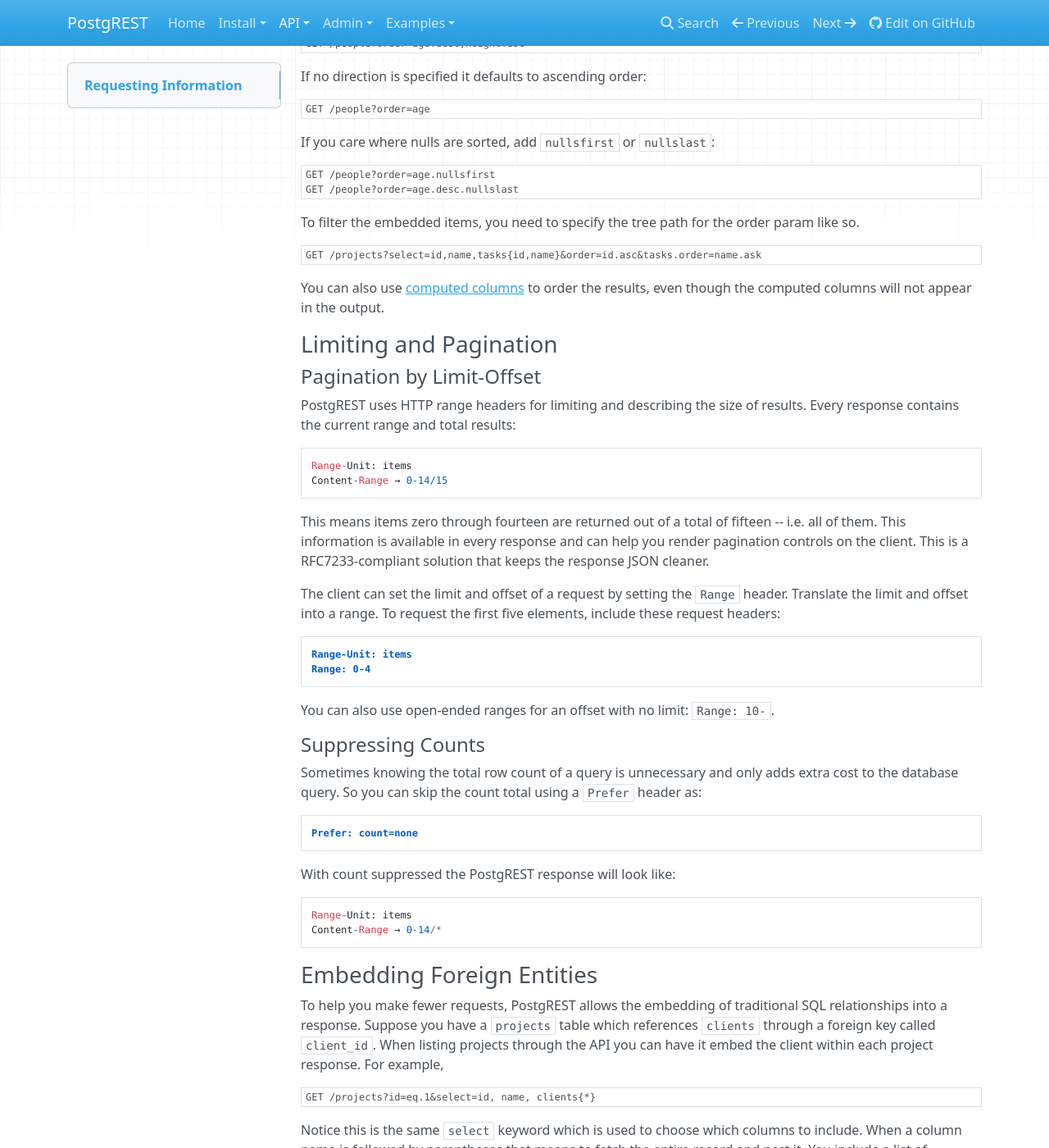
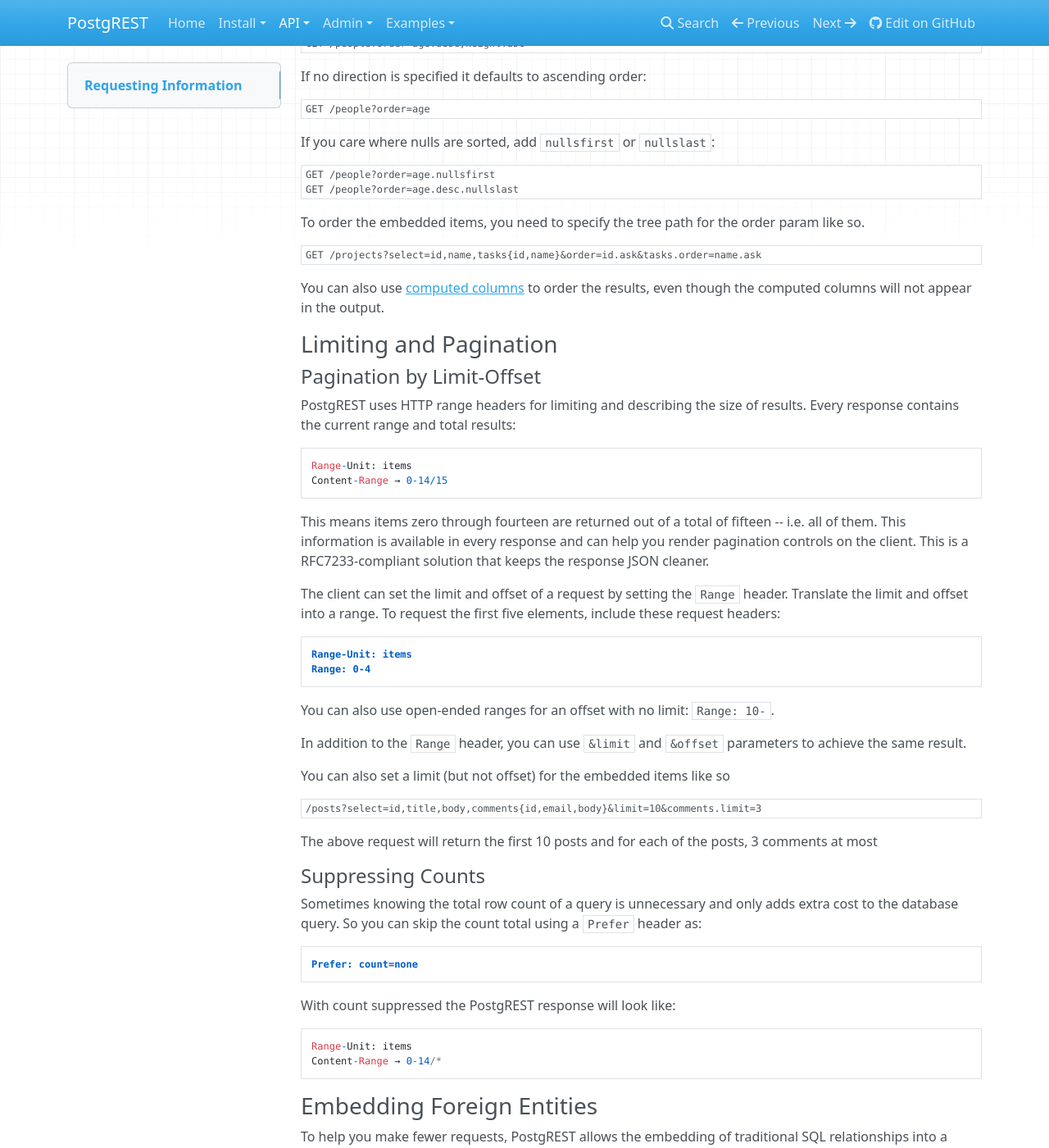
Before and after one commit to PostgREST/postgrest, an MkDocs documentation site: the page built from docs/api/reading.md, in a window 1280 px wide and 1400 px high, scrolled down 2810 px. Shown: the whole window at 82% size. Built offline with MkDocs 1.6.1, drawn with Linux system fonts in a browser that asks for light colours; nearby versions of some CDN libraries; old or Windows-style settings are respelled for this version of MkDocs; some of the changed text lies outside the part shown.

Commit message:
Limit embeded items

````diff
--- a/docs/api/reading.md
+++ b/docs/api/reading.md
@@ -172,9 +172,9 @@ GET /people?order=age.nullsfirst
 GET /people?order=age.desc.nullslast
 ```
 
-To filter the embedded items, you need to specify the tree path for the order param like so.
+To order the embedded items, you need to specify the tree path for the order param like so.
 ```HTTP
-GET /projects?select=id,name,tasks{id,name}&order=id.asc&tasks.order=name.ask
+GET /projects?select=id,name,tasks{id,name}&order=id.ask&tasks.order=name.ask
 ```
 
 
@@ -213,6 +213,15 @@ Range: 0-4
 
 You can also use open-ended ranges for an offset with no limit:
 `Range: 10-`.
+
+In addition to the `Range` header, you can use `&limit` and `&offset` parameters
+to achieve the same result.
+
+You can also set a limit (but not offset) for the embedded items like so
+```HTTP
+/posts?select=id,title,body,comments{id,email,body}&limit=10&comments.limit=3
+```
+The above request will return the first 10 posts and for each of the posts, 3 comments at most
 
 #### Suppressing Counts
 
@@ -310,6 +319,13 @@ GET /orders?id=eq.1&select=orderId:id, customer:customer_id{customerId:id, custo
 ]
 ```
 
+If you want to apply filters to the embedded items, you can do that like so:
+```HTTP
+GET /clients?id=eq.42&select=id,name,projects{id,name,is_active}&projects.is_active=eq.true
+```
+The above request will return the client with id=42 and all the projects for that client that are still active
+
+
 <div class="admonition note">
     <p class="admonition-title">Design Consideration</p>
     <p>In order for this feature to work as expected after a schema change, PostgREST currently requires to be restarted.</p>
````
Also changed, not shown: CHANGELOG.md (+2 -0 lines), 9 other files.
